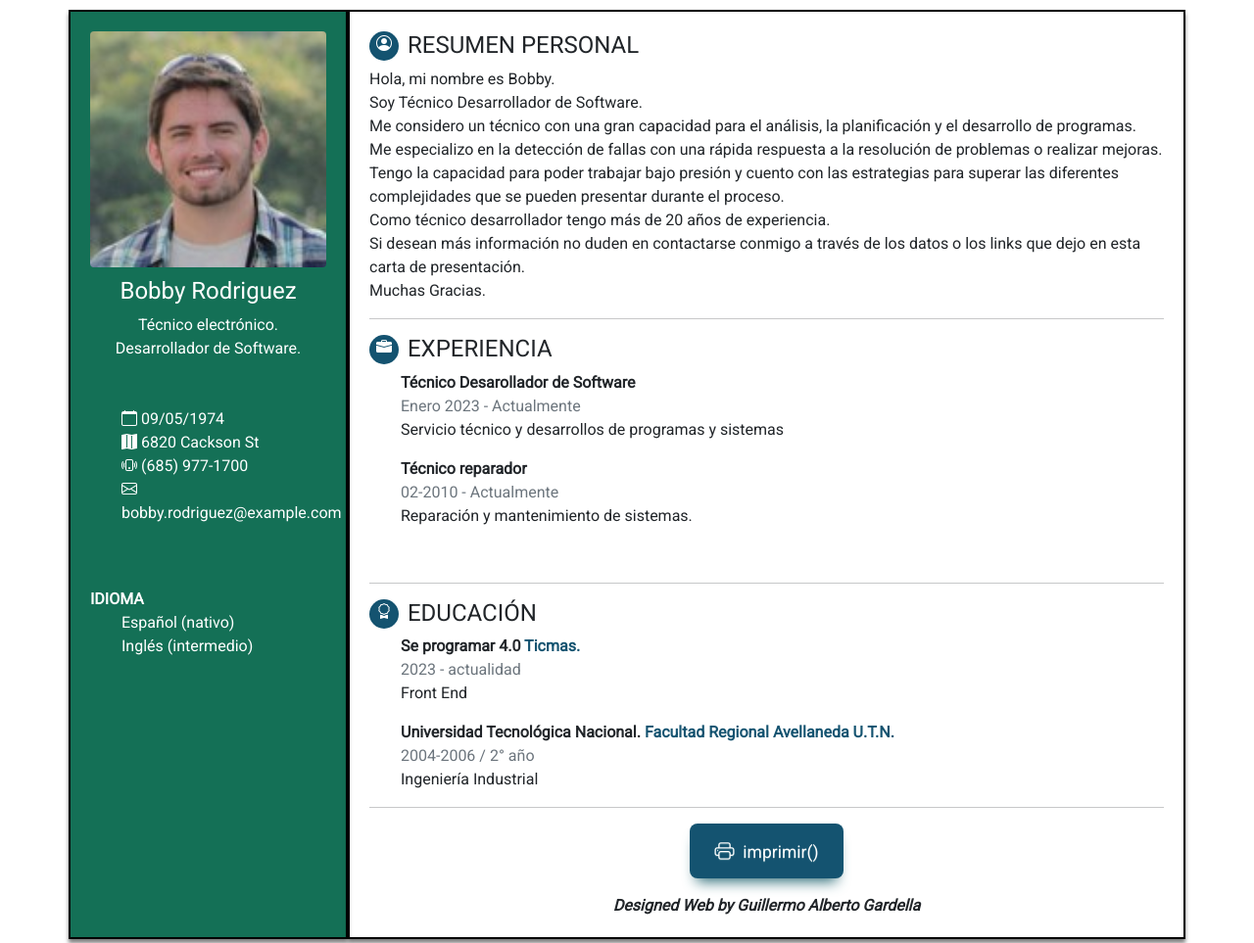
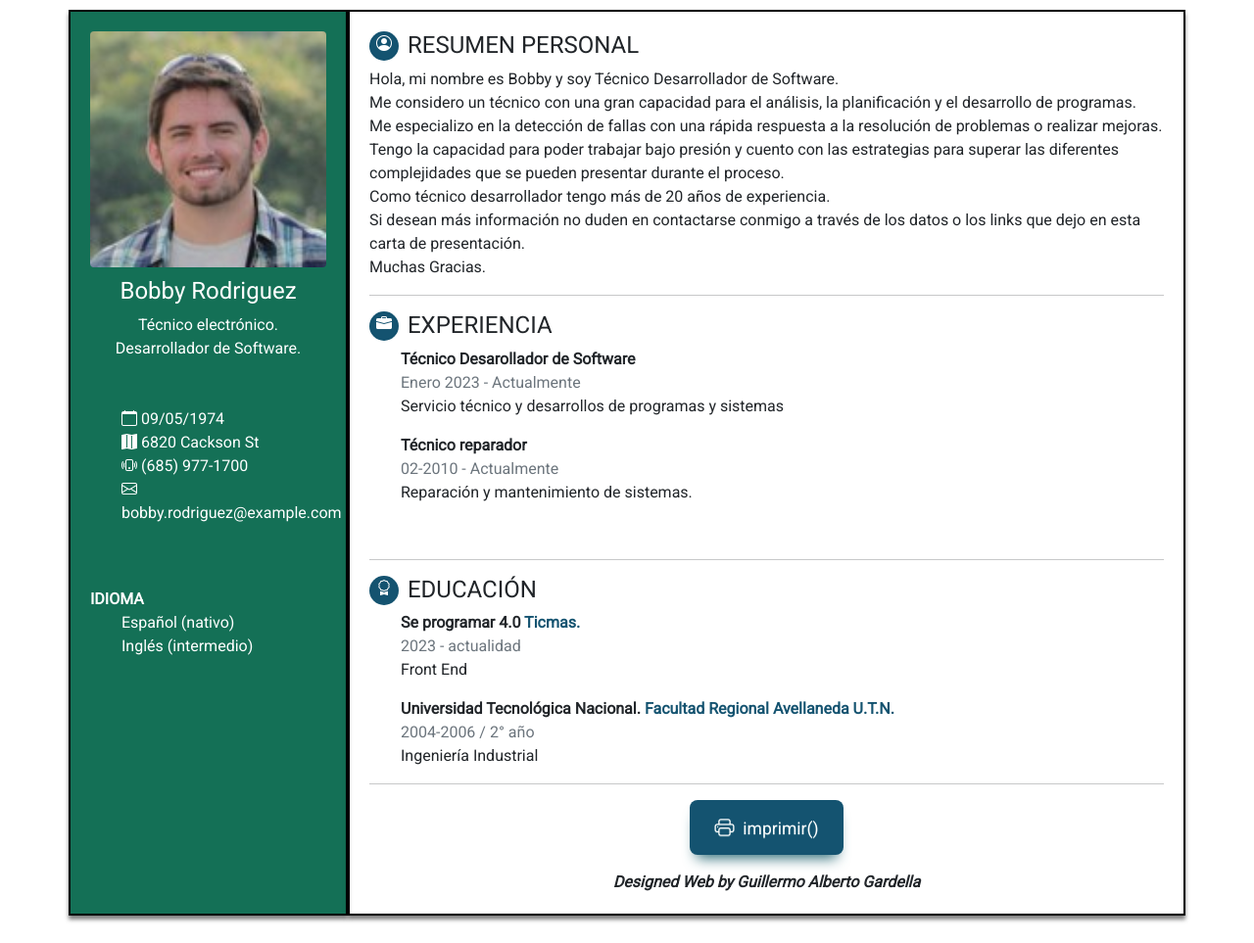
Before and after one commit to GuillermoGardella/PFI, a plain HTML site: page index.html in a window 1280 px wide. Shown: the top 963 px of the page at 98% size. Drawn offline with nearby package versions, Linux system fonts and the light colour scheme.

Commit message:
Update index.html

```diff
--- a/index.html
+++ b/index.html
@@ -52,8 +52,7 @@
                         <i class="bi bi-person-circle align-top icon"></i>
                     </div>
                     <h4 class="upp d-inline-block">Resumen Personal</h4>
-                    <p> Hola, mi nombre es Bobby.<br>
-                        Soy Técnico Desarrollador de Software.<br>
+                    <p> Hola, mi nombre es Bobby y soy Técnico Desarrollador de Software.<br>
                         Me considero un técnico con una gran capacidad para el análisis, la planificación y el desarrollo de programas.<br>
                         Me especializo en la detección de fallas con una rápida respuesta a la resolución de problemas o realizar mejoras.<br>
                         Tengo la capacidad para poder trabajar bajo presión y cuento con las estrategias para superar las diferentes complejidades que se pueden presentar durante el proceso.<br>
```
